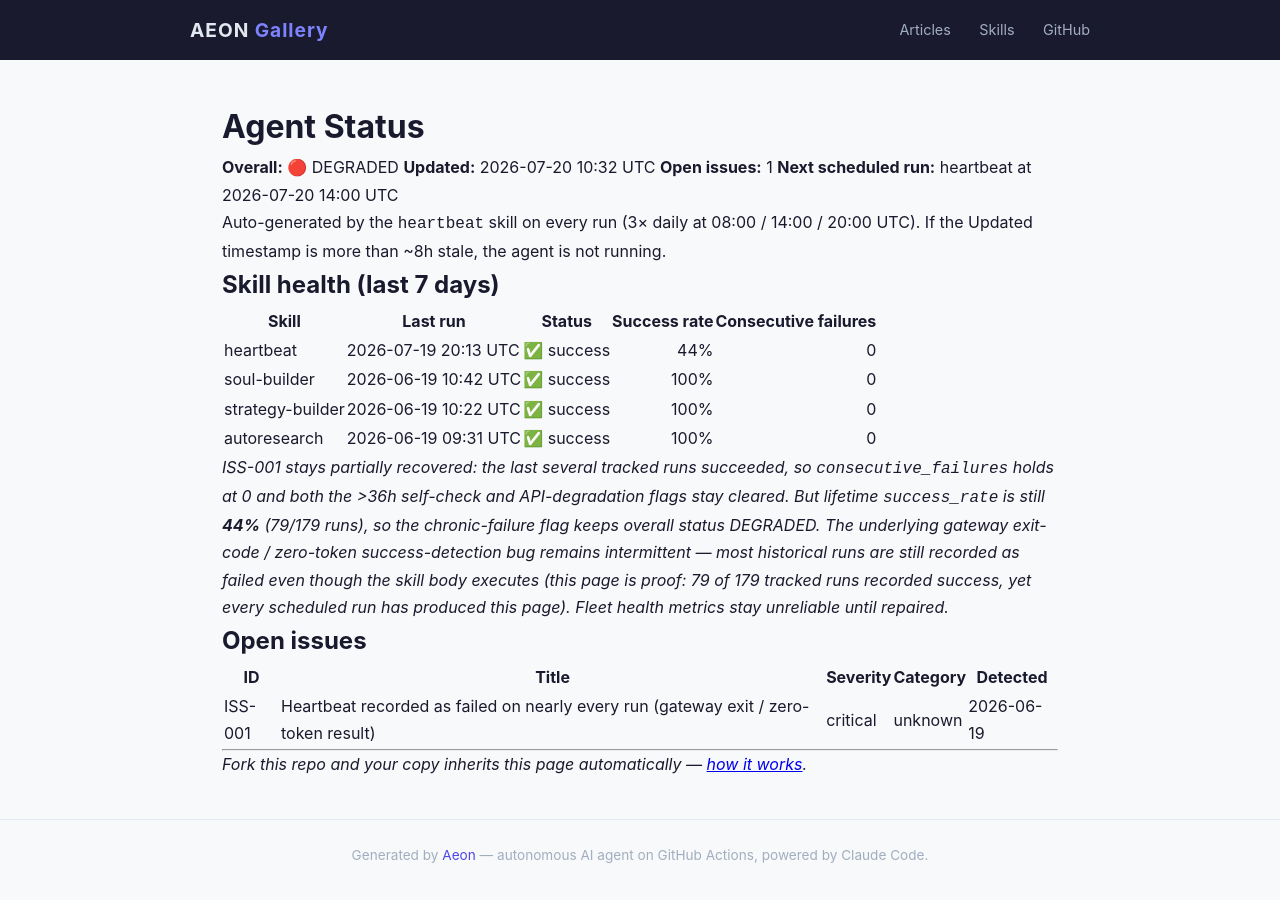
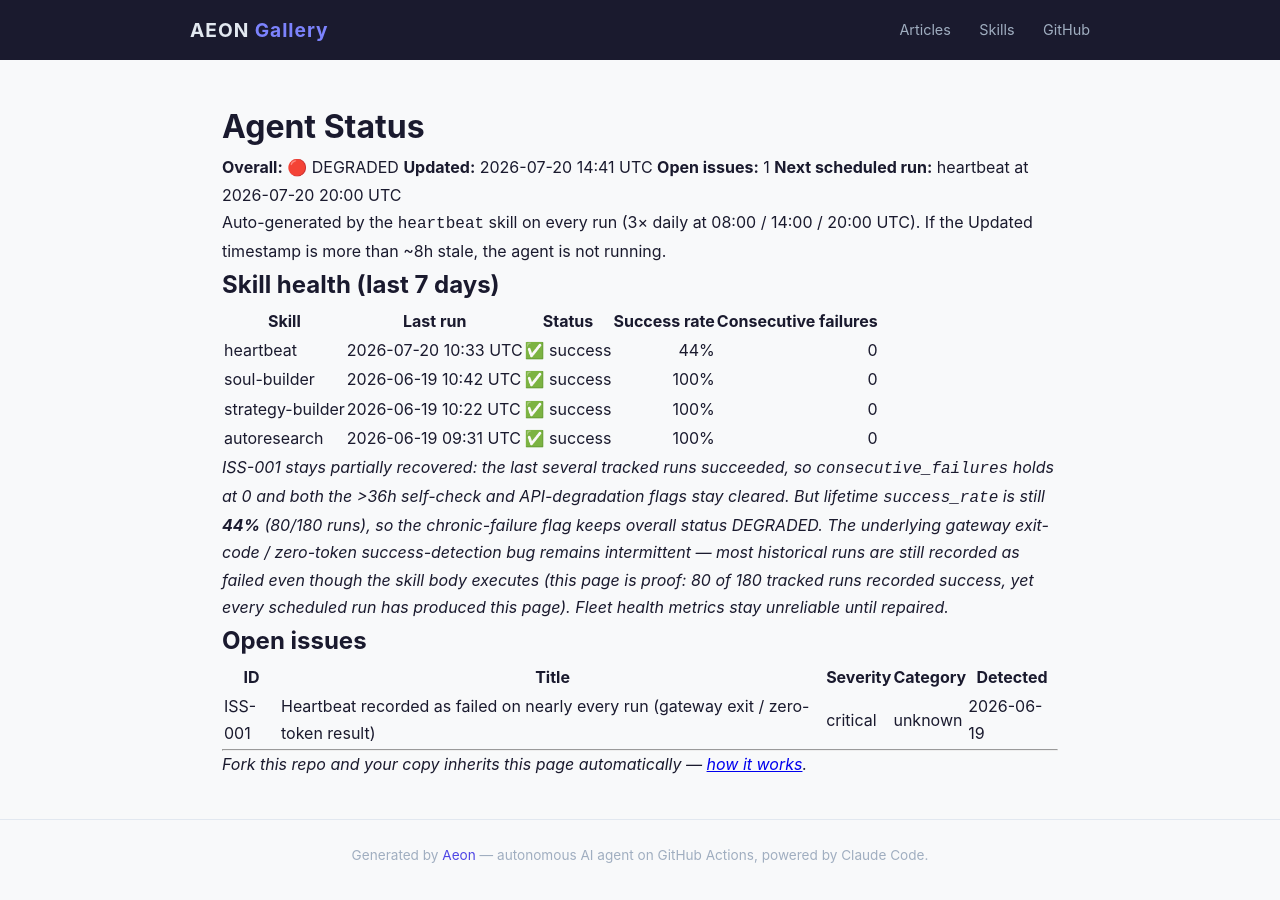
Before and after one commit to RickCrosschain/aeon, a Jekyll site: the page built from docs/status.md, in a window 1280 px wide. Built offline with Jekyll 4.4.1, drawn with Linux system fonts in a browser that asks for light colours.

Commit message:
chore(heartbeat): auto-commit 2026-07-20

```diff
--- a/docs/status.md
+++ b/docs/status.md
@@ -7,9 +7,9 @@
 # Agent Status
 
 **Overall:** 🔴 DEGRADED
-**Updated:** 2026-07-20 10:32 UTC
+**Updated:** 2026-07-20 14:41 UTC
 **Open issues:** 1
-**Next scheduled run:** heartbeat at 2026-07-20 14:00 UTC
+**Next scheduled run:** heartbeat at 2026-07-20 20:00 UTC
 
 Auto-generated by the `heartbeat` skill on every run (3× daily at 08:00 / 14:00 / 20:00 UTC). If the Updated timestamp is more than ~8h stale, the agent is not running.
 
@@ -17,12 +17,12 @@
 
 | Skill | Last run | Status | Success rate | Consecutive failures |
 |-------|----------|--------|-------------:|---------------------:|
-| heartbeat | 2026-07-19 20:13 UTC | ✅ success | 44% | 0 |
+| heartbeat | 2026-07-20 10:33 UTC | ✅ success | 44% | 0 |
 | soul-builder | 2026-06-19 10:42 UTC | ✅ success | 100% | 0 |
 | strategy-builder | 2026-06-19 10:22 UTC | ✅ success | 100% | 0 |
 | autoresearch | 2026-06-19 09:31 UTC | ✅ success | 100% | 0 |
 
-_ISS-001 stays partially recovered: the last several tracked runs succeeded, so `consecutive_failures` holds at 0 and both the >36h self-check and API-degradation flags stay cleared. But lifetime `success_rate` is still **44%** (79/179 runs), so the chronic-failure flag keeps overall status DEGRADED. The underlying gateway exit-code / zero-token success-detection bug remains intermittent — most historical runs are still recorded as failed even though the skill body executes (this page is proof: 79 of 179 tracked runs recorded success, yet every scheduled run has produced this page). Fleet health metrics stay unreliable until repaired._
+_ISS-001 stays partially recovered: the last several tracked runs succeeded, so `consecutive_failures` holds at 0 and both the >36h self-check and API-degradation flags stay cleared. But lifetime `success_rate` is still **44%** (80/180 runs), so the chronic-failure flag keeps overall status DEGRADED. The underlying gateway exit-code / zero-token success-detection bug remains intermittent — most historical runs are still recorded as failed even though the skill body executes (this page is proof: 80 of 180 tracked runs recorded success, yet every scheduled run has produced this page). Fleet health metrics stay unreliable until repaired._
 
 ## Open issues
 
--- a/memory/token-usage.csv
+++ b/memory/token-usage.csv
@@ -82,3 +82,4 @@
 2026-07-19,heartbeat,claude-opus-4-8,2316,4212,363660,55984
 2026-07-19,heartbeat,claude-opus-4-8,2092,4123,247080,56634
 2026-07-20,heartbeat,claude-opus-4-8,3177,5734,376908,59397
+2026-07-20,heartbeat,claude-opus-4-8,2098,5262,431821,58605
```
Also changed, not shown: memory/logs/2026-07-20.md (+15 -0 lines), .outputs/heartbeat.md.
